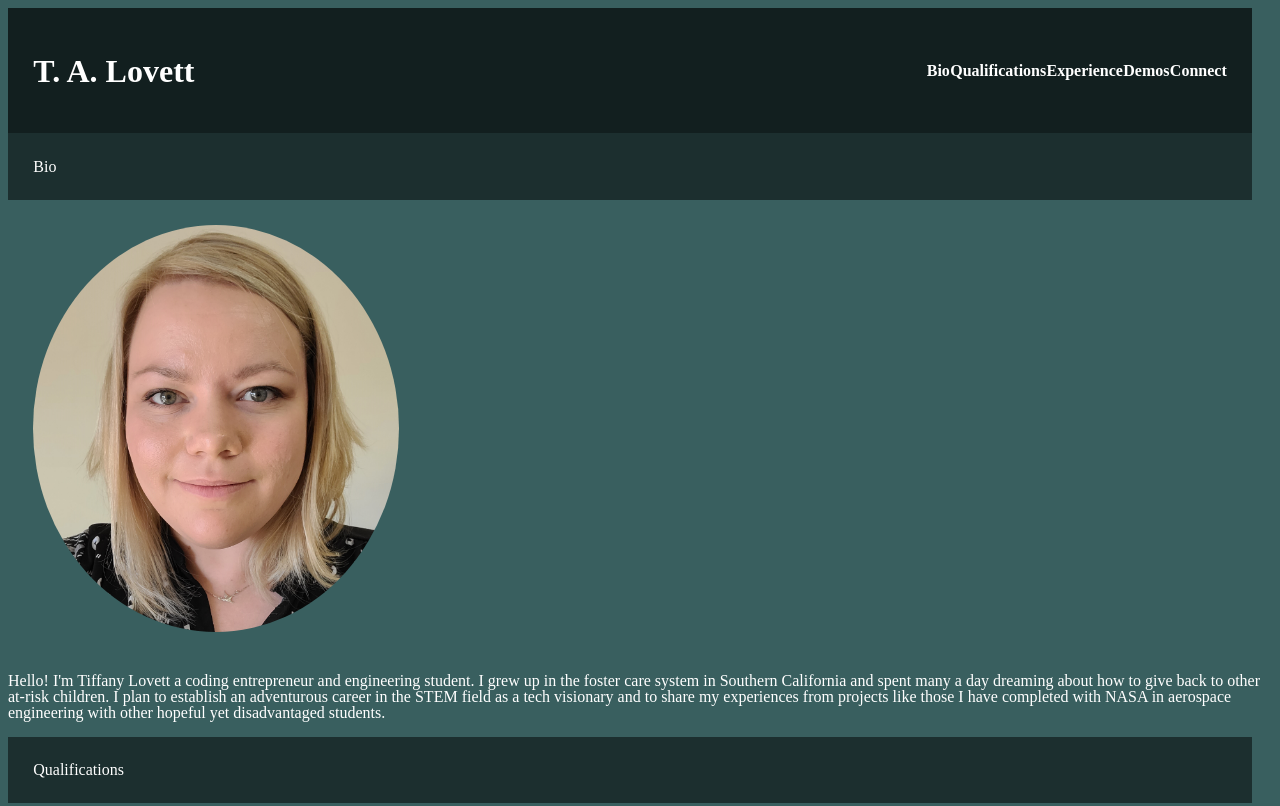
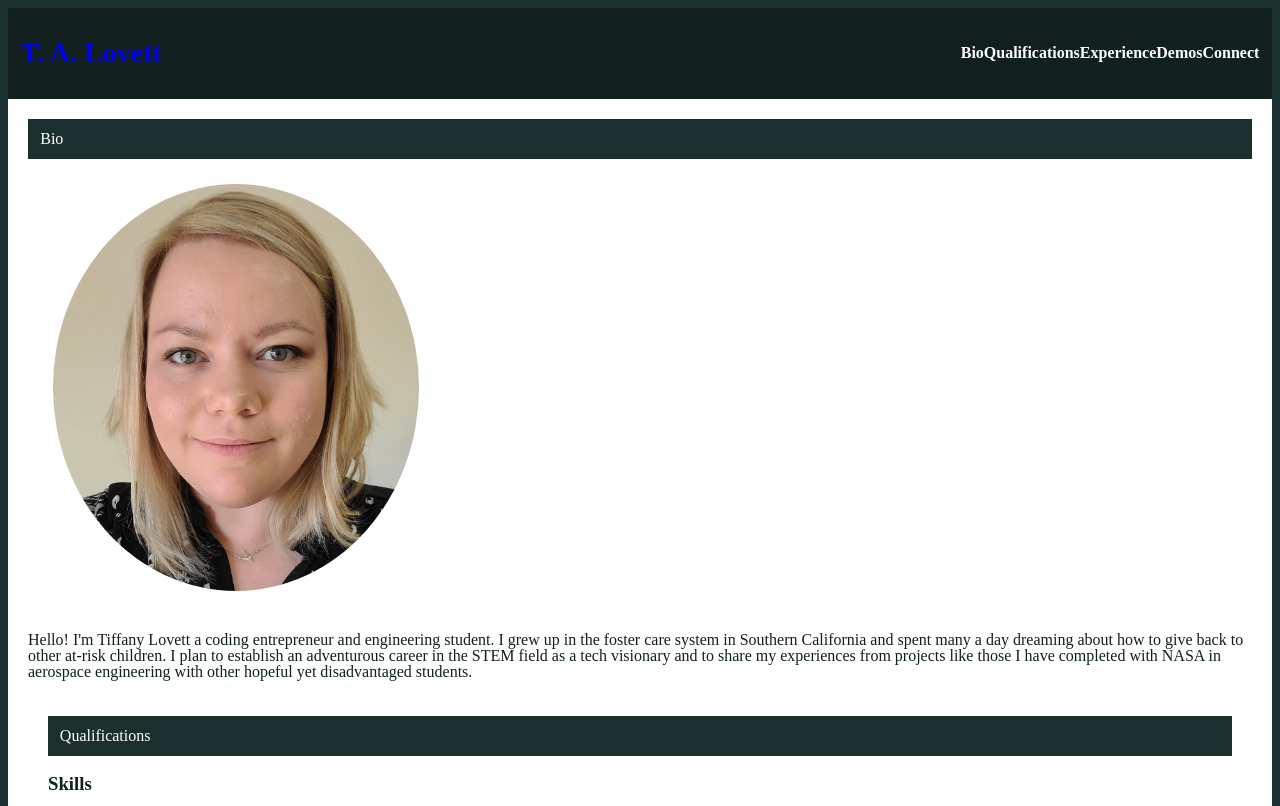
Before and after one commit to PurpleAmaranth/professional-portfolio, a plain HTML site: page index.html in a window 1280 px wide. Shown: the top 806 px of the page. Drawn offline with Linux system fonts and the light colour scheme.

Commit message:
Fixed hyperlink color changes and added more styling CSS.

```diff
--- a/assets/css/style.css
+++ b/assets/css/style.css
@@ -15,34 +15,43 @@
 }
 
 body {
-    background-color: var(--light3);
+    background-color: var(--dark2);
     display: flex;
     flex-direction: column;
     line-height: 1;
-    color: white;
+    color: var(--dark3);
 }
 
 header {
     display: flex;
     justify-content: space-between;
     align-items: center;
-    margin-right: 20px;
-    padding: 2%;
+    padding: 1%;
     background-color: var(--dark2);
     color: white;
 }
 
 .nav-header {
-    display: flex;
+    display: fixed;
     justify-content: space-between;
     align-items: center;
-    padding: 2%;
+    padding: 1%;
     background-color: var(--dark3);
     color: white;
 }
 
 h1 {
-    font-size: 200%;
+    font-size: 175%;
+
+}
+
+h1 a {
+    display: inline-block;
+    text-decoration: none;
+}
+
+h1 a:visited {
+    color: white;
 }
 
 h2 {
@@ -53,17 +62,20 @@ h2 {
 a[href*='.css']::after {
     content: &#10003;
     display: inline-block;
-    margin-left: 3px;
+    margin-left: 20px;
 }
 
 nav ul {
     list-style-type: none;
+    margin: 0;
+    padding: 0;
     display: flex;
     justify-content: space-between;
-    min-width: 300px;
+    min-width: 60px;
 }
 
 nav a {
+    float: left;
     background-color: unset;
     color: white;
     font-weight: bold;
@@ -73,8 +85,21 @@ nav a:hover {
     color: var(--light1);
 }
 
-.bio-section {
-    background-image: "./assets/images/gunnison-country-ledgestone.jpg";
+main {
+    display: flex;
+    flex-wrap: wrap;
+    justify-content: space-around;
+}
+
+section .card {
+    flex: 0 0 400px;
+    background-color: white;
+    padding: 20px;
+}
+
+section {
+    background-color: white;
+    padding: 20px
 }
 
 .bio-div {
@@ -100,6 +125,11 @@ nav a:hover {
 
 }
 
+.card {
+    padding: 20px 10px;
+    border: 2px solid var(--light2);
+    background-color: var(--light1);
+}
 /* ul .top {
     position: fixed;
     top: 0;
--- a/index.html
+++ b/index.html
@@ -5,14 +5,14 @@
 <head>
     <meta charset="UTF-8" />
     <meta name="viewport" content="width=device-width, initial-scale=1.0" />
-    <link rel="stylesheet" href="./assets/css/style.css" />
+    <link rel="stylesheet" type="text/css" href="./assets/css/style.css" />
     <title>T. A. Lovett - Professional Portfolio</title>
 </head>
 
 <!-- Website Body -->
 <body>
     <header class="nav-header">
-        <h1>T. A. Lovett</h1>
+        <h1 id="#Home"><a href="#Home">T. A. Lovett</a></h1>
         <nav>
             <ul>
                 <li class="top"><a class="active" href="#Bio">Bio</a></li>
@@ -89,7 +89,16 @@
 
     <section>
         <header id="Demos">Demos</header>
-        <h2>Node/IoT</h2>
+
+        <section class="card">
+            <div>
+                <h2>Node/IoT</h2>
+                <img src="./assets/images/grey-glitter.png" alt="Monotone Glitter" />
+                <p>A project using NodeJS for IoT application.</p>
+            </div>
+        </section>
+
+
         <h2>React/JavaScript/CSS</h2>
         <h2>MERN Stack</h2>
         <h2>HTML/CSS</h2>
```
